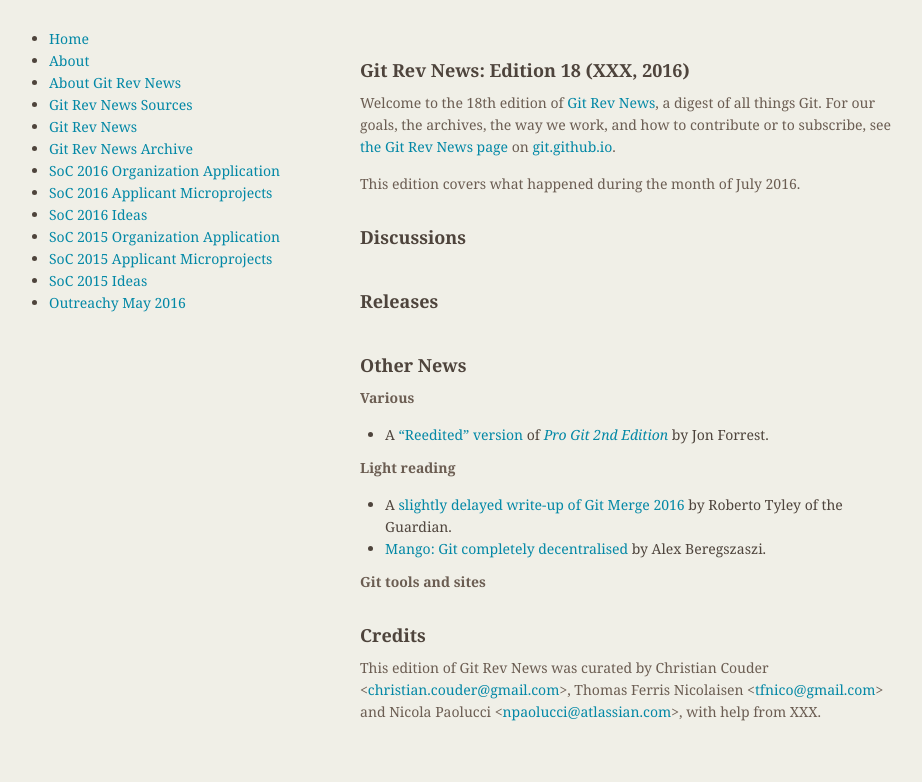
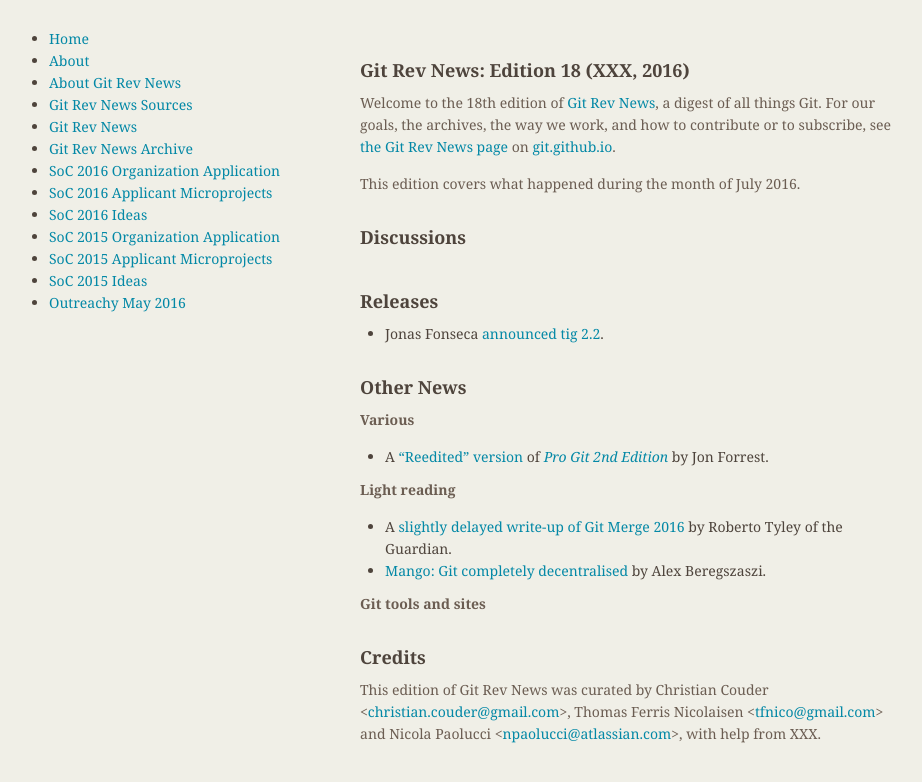
Before and after one commit to git/git.github.io, a Jekyll site: the page built from rev_news/drafts/edition-18.md, in a window 1280 px wide. Shown: the top 782 px of the page, without its empty margins (174-1096 px from the left). Built offline with Jekyll 4.4.1, drawn with Linux system fonts in a browser that asks for light colours.

Commit message:
Rev News: Mention tig 2.2
Signed-off-by: Johannes Schindelin <johannes.schindelin@gmx.de>

```diff
--- a/rev_news/drafts/edition-18.md
+++ b/rev_news/drafts/edition-18.md
@@ -31,6 +31,7 @@
 
 ## Releases
 
+* Jonas Fonseca [announced tig 2.2](https://public-inbox.org/git/CAFuPQ1%2Bi6BFRH%3D6HUWzDgM7J%2BhL_3hUNv5-4mjjGm%3Dh-YWVuzg%40mail.gmail.com/).
 
 ## Other News
 
```
